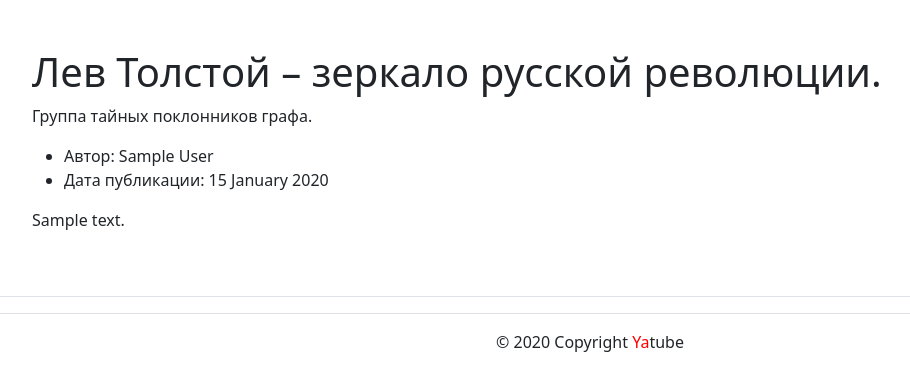
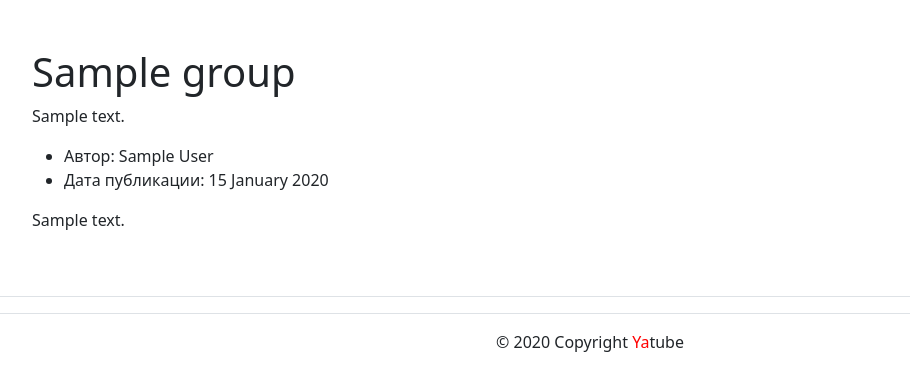
Before and after one commit to shmyrev/hw02_community, a Django app: a page that uses yatube/templates/posts/group_list.html in a window 1280 px wide. Shown: the part 56-447 px from the top of the page, without its empty margins (50-960 px from the left). Run offline with Django 3.2, Linux system fonts and the light colour scheme; tables that the repository leaves empty hold one stand-in row (values such as "Sample post"); some libraries are stand-ins or nearby versions.

Commit message:
исправленны замечания

```diff
--- a/yatube/posts/models.py
+++ b/yatube/posts/models.py
@@ -26,5 +26,9 @@ class Post(models.Model):
         Group,
         on_delete=models.SET_NULL,
         null=True,
-        blank=True
+        blank=True,
+        related_name="groups"
     )
+
+    class Meta:
+        ordering = ['-pub_date']
--- a/yatube/posts/views.py
+++ b/yatube/posts/views.py
@@ -2,12 +2,13 @@ from django.shortcuts import render, get_object_or_404
 from .models import Post, Group
 
 
+POSTS_COUNT = 10
+
+
 def index(request):
     template = 'posts/index.html'
-    title = 'Это главная страница проекта Yatube'
-    posts = Post.objects.order_by('-pub_date')[:10]
+    posts = Post.objects.filter(group=True)[:POSTS_COUNT]
     context = {
-        'title': title,
         'posts': posts,
     }
     return render(request, template, context)
@@ -16,10 +17,8 @@ def index(request):
 def group_posts(request, slug):
     group = get_object_or_404(Group, slug=slug)
     template = 'posts/group_list.html'
-    title = 'Здесь будет информация о группах проекта Yatube'
-    posts = Post.objects.filter(group=group).order_by('-pub_date')[:10]
+    posts = Post.objects.filter(group=group)[:POSTS_COUNT]
     context = {
-        'title': title,
         'group': group,
         'posts': posts,
     }
--- a/yatube/templates/posts/group_list.html
+++ b/yatube/templates/posts/group_list.html
@@ -1,11 +1,11 @@
 {% extends 'base.html' %}
-{% block title %}{{ title }}{% endblock %}
+{% block title %}Записи сообщества Лев Толстой – зеркало русской революции.{% endblock %}
 {% block content %}
   <!-- класс py-5 создает отступы сверху и снизу блока -->
   <div class="container py-5">
-    <h1>Лев Толстой – зеркало русской революции.</h1>
+    <h1>{{ group.title }}</h1>
     <p>
-      Группа тайных поклонников графа.
+      {{ group.description }}
     </p>
     {% for post in posts %}
     <article>
--- a/yatube/templates/posts/index.html
+++ b/yatube/templates/posts/index.html
@@ -1,5 +1,5 @@
 {% extends 'base.html' %}
-{% block title %}{{ posts_list.title }}{% endblock %}
+{% block title %}Последние обновления на сайте{% endblock %}
 {% block content %}
   <!-- класс py-5 создает отступы сверху и снизу блока -->
   <div class="container py-5">
```
Also changed, not shown: yatube/posts/migrations/0002_auto_20220824_1757.py (added).
